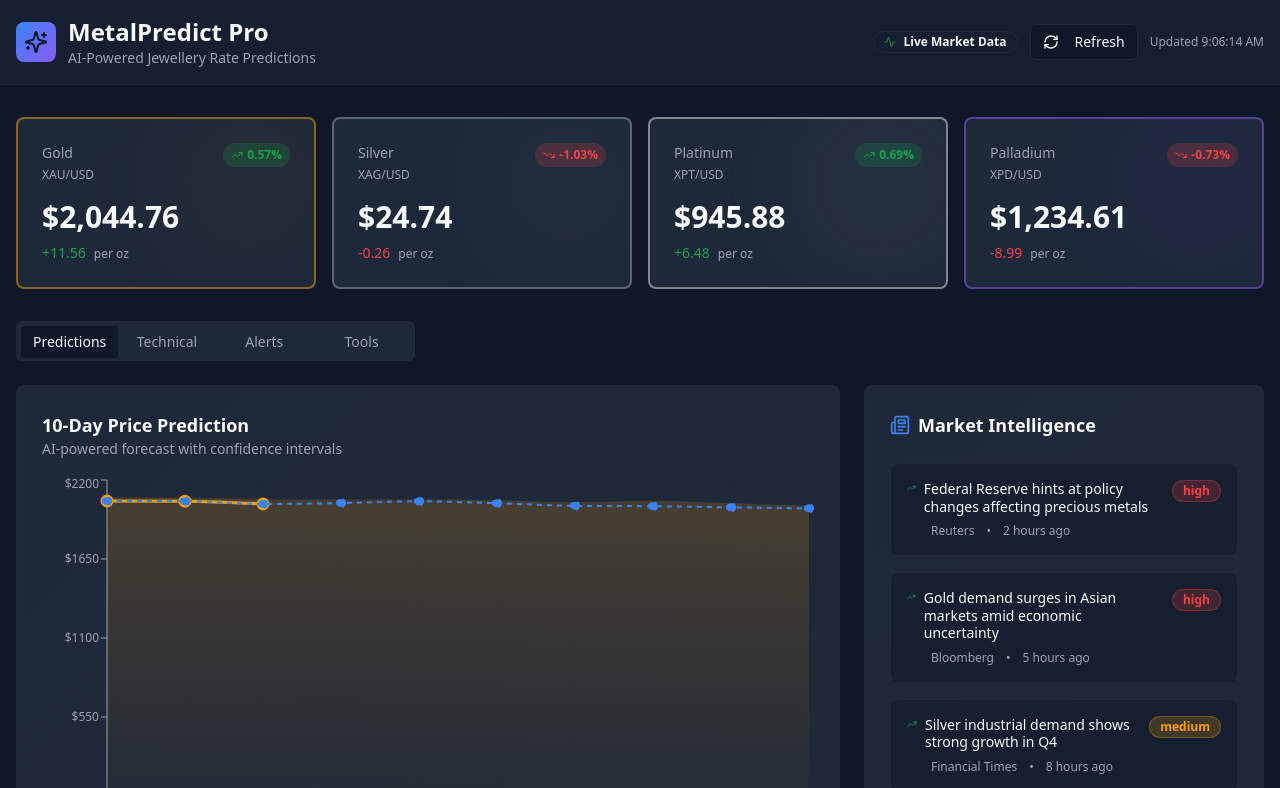
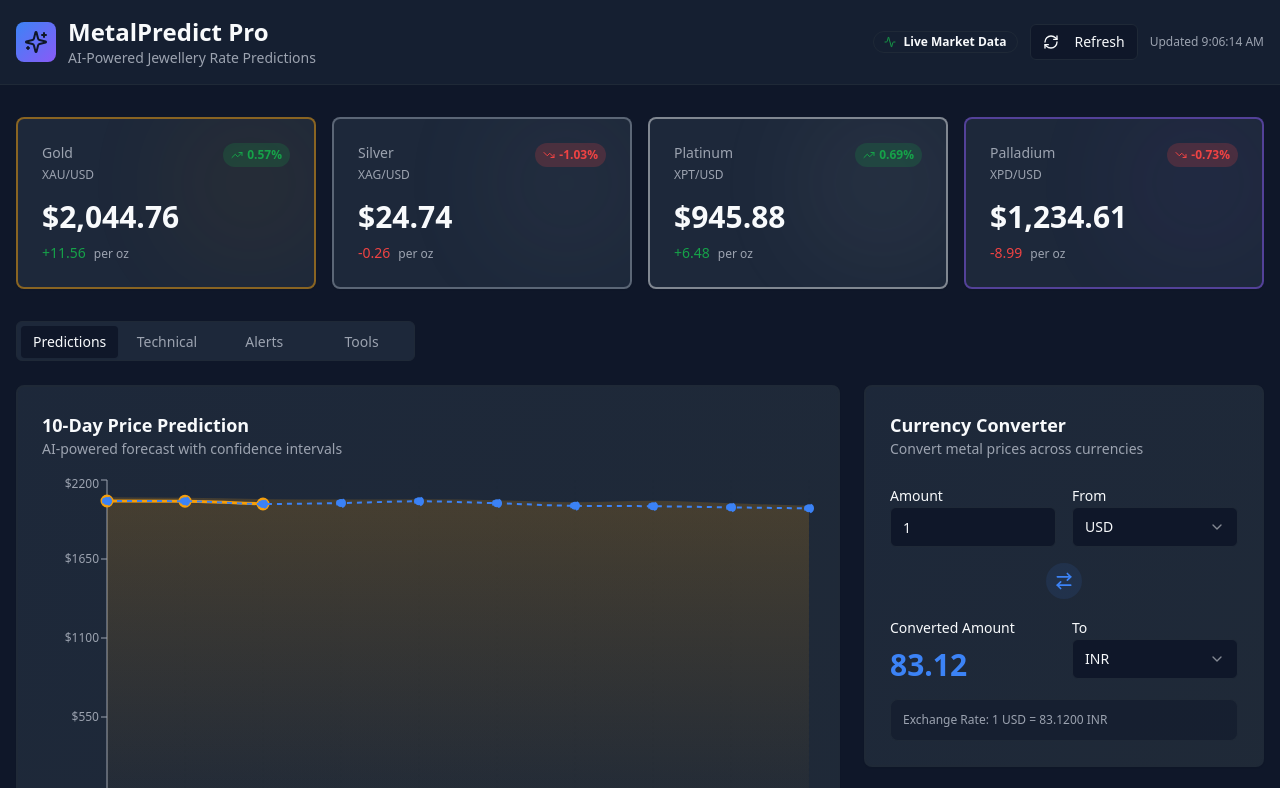
Before and after one commit to ATHENA-Testing/jewelleypredictor, a React (Vite) app: page / in a window 1280 px wide. Shown: the top 788 px of the page. Built offline with nearby package versions, Linux system fonts and the light colour scheme; the HTML template or start-up script is replaced by a standard one.

Commit message:
Add missing sections

```diff
--- a/src/pages/Index.tsx
+++ b/src/pages/Index.tsx
@@ -149,7 +149,8 @@ const Index = () => {
               <div className="lg:col-span-2">
                 <PredictionChart data={predictionData} metal={selectedMetal} />
               </div>
-              <div>
+              <div className="space-y-6">
+                <CurrencyConverter />
                 <MarketNews />
               </div>
             </div>
```
